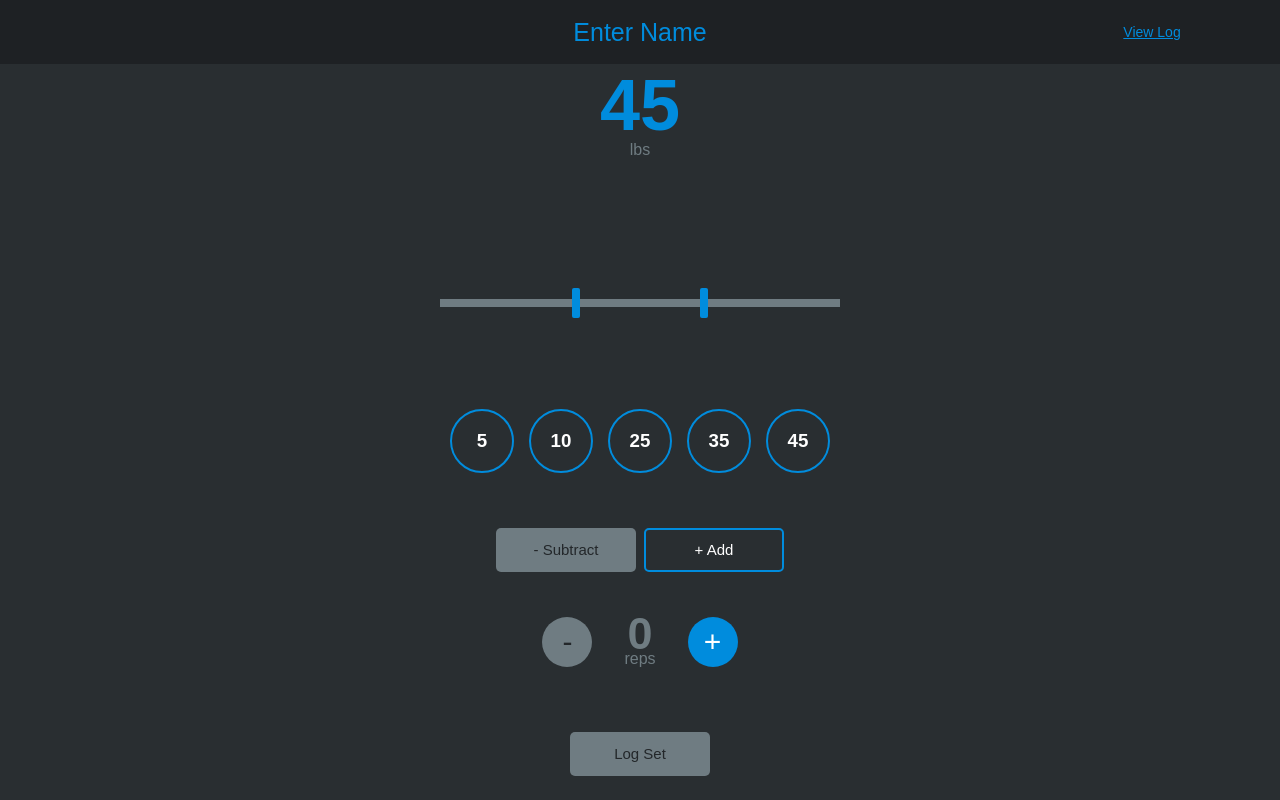
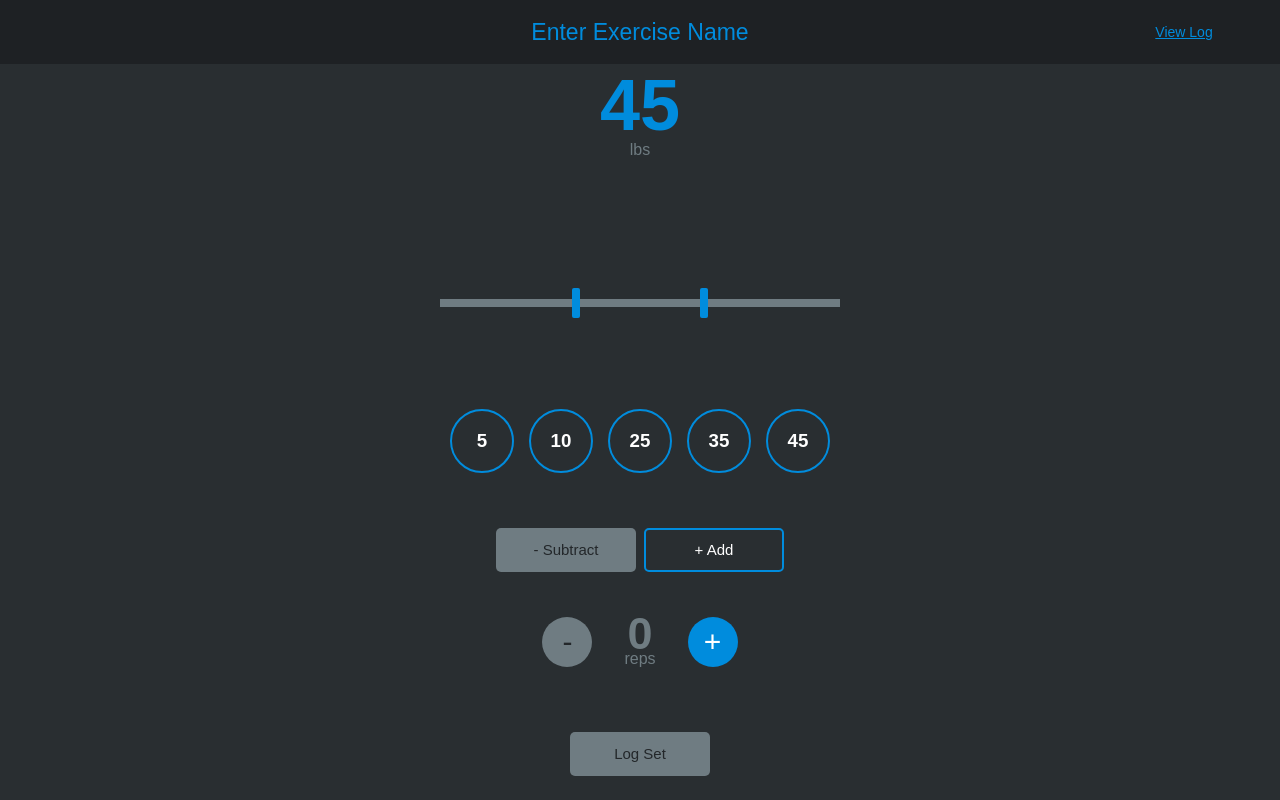
Before and after one commit to devonrandall-design/Tracking-App-Refined, a React (Create React App) app: page / in a window 1280 px wide. Built offline with nearby package versions, Linux system fonts and the light colour scheme.

Commit message:
2 files modified

```diff
--- a/src/App.js
+++ b/src/App.js
@@ -51,7 +51,7 @@ const [workoutLog, addLog] = useState([])
 const [modal, noModal] = useState('modal')
 const [overlay, setOverlay] = useState('no-overlay')
 const [warning, setWarning] = useState('no-warning')
-const [exerciseName, setExerciseName] = useState('Enter Name')
+const [exerciseName, setExerciseName] = useState('Enter Exercise Name')
 const [newSet, setSet] = useState(1)
 const [distance, setDistance] = useState(70)
 const [error, setError] = useState('no-error')
--- a/src/style.css
+++ b/src/style.css
@@ -39,7 +39,7 @@ body {
 }
 
 .header-item-sm {
-  width: 20%;
+  width: 15%;
   height: 4rem;
   display: flex;
   align-items: center;
@@ -47,7 +47,7 @@ body {
 }
 
 .header-item-big {
-  width: 60%;
+  width: 70%;
   height: 4rem;
   display: flex;
   align-items: center;
@@ -68,7 +68,7 @@ body {
   align-items: center;
   justify-content: center;
   font-family: 'Proxima Nova', sans-serif;
-  font-size: 25px;
+  font-size: 23px;
   color: #008CDD;
 }
 
```
